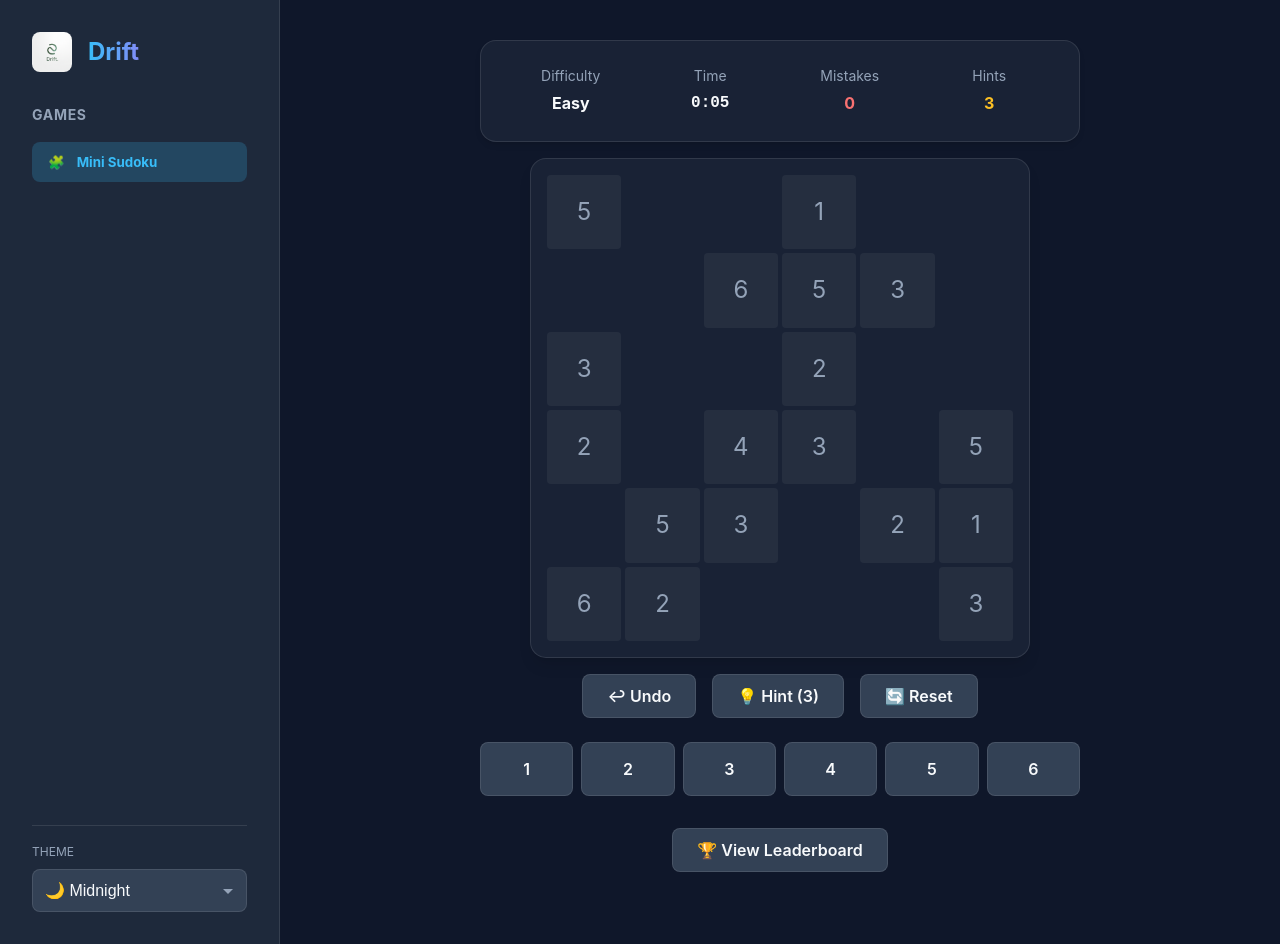
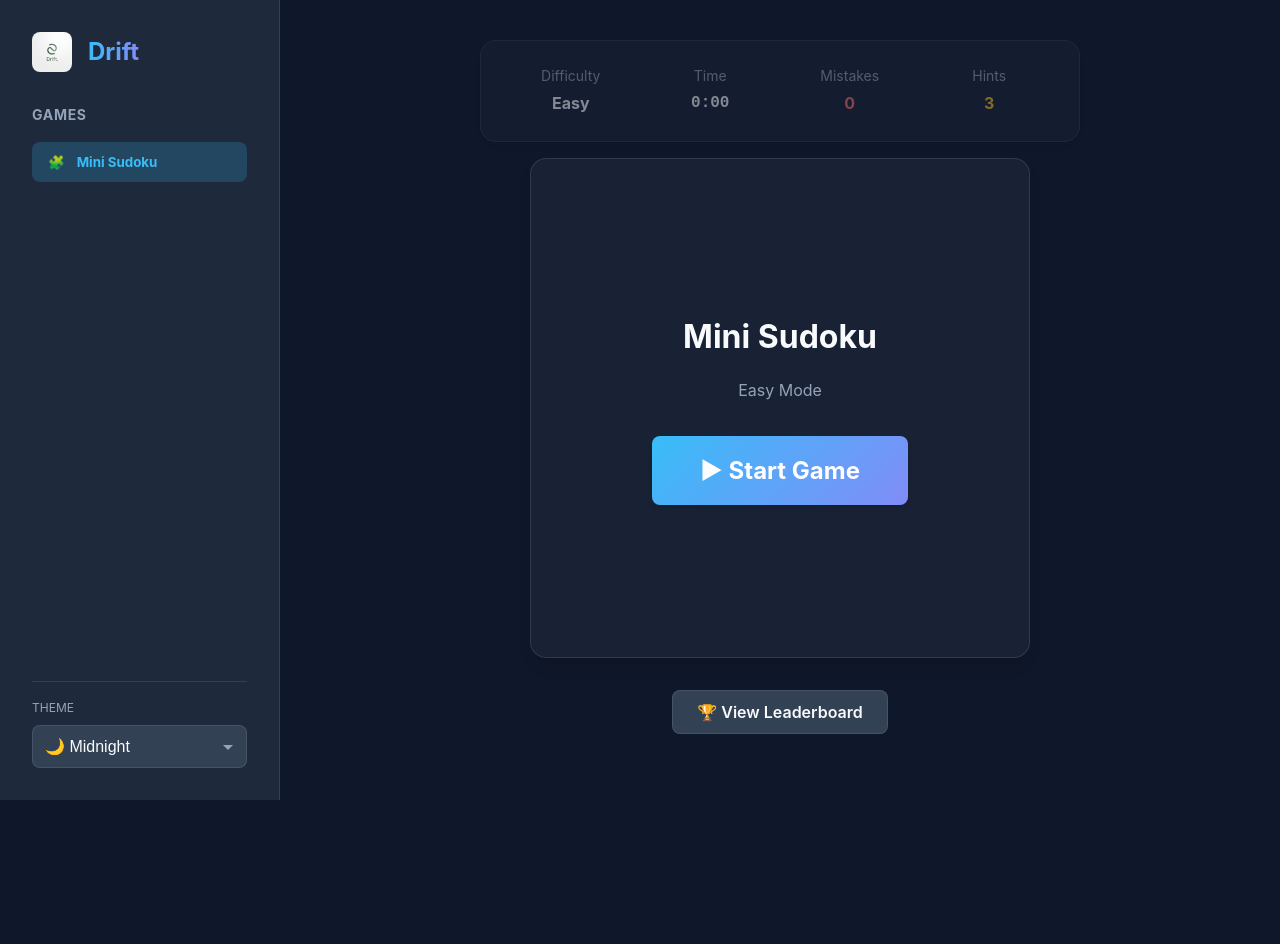
Before and after one commit to prithivrajmu/mindnumb_games, a React (Vite) app: page / in a window 1280 px wide. After the commit the page ends 800 px from the top, so only its background shows below. Built offline with nearby package versions, Linux system fonts and the light colour scheme.

Commit message:
begin timer on start and more lift

```diff
--- a/src/games/sudoku/SudokuGame.jsx
+++ b/src/games/sudoku/SudokuGame.jsx
@@ -19,6 +19,7 @@ const SudokuGame = () => {
     const [isMobile, setIsMobile] = useState(window.innerWidth < 768);
     const [hintsUsed, setHintsUsed] = useState(0);
     const MAX_HINTS = 3;
+    const [hasStarted, setHasStarted] = useState(false);
 
     useEffect(() => {
         const handleResize = () => {
@@ -41,22 +42,23 @@ const SudokuGame = () => {
         setHistory([]);
         setShowNumberPad(false);
         setHintsUsed(0);
+        setHasStarted(false);
     }, [difficulty]);
 
     useEffect(() => {
         startNewGame();
     }, []);
 
-    // Timer
+    // Timer - only starts after game begins
     useEffect(() => {
         let interval = null;
-        if (isActive && !isComplete) {
+        if (isActive && !isComplete && hasStarted) {
             interval = setInterval(() => {
                 setTimer(t => t + 1);
             }, 1000);
         }
         return () => clearInterval(interval);
-    }, [isActive, isComplete]);
+    }, [isActive, isComplete, hasStarted]);
 
     // Handle Cell Click
     const handleCellClick = (row, col) => {
@@ -209,6 +211,82 @@ const SudokuGame = () => {
 
     if (!gameData) return <div className="flex-center" style={{ height: '100%' }}>Loading...</div>;
 
+    // Start Screen
+    if (!hasStarted) {
+        return (
+            <div className="sudoku-container" style={{ maxWidth: isMobile ? '100%' : '600px', margin: '0 auto' }}>
+                {/* Header Info - Hidden during start */}
+                <div className="card" style={{ marginBottom: '1rem', padding: isMobile ? '1rem' : '1.5rem', opacity: 0.5 }}>
+                    <div style={{ display: 'grid', gridTemplateColumns: 'repeat(4, 1fr)', gap: '0.5rem', textAlign: 'center' }}>
+                        <div>
+                            <div style={{ fontSize: isMobile ? '0.75rem' : '0.875rem', color: 'var(--text-secondary)', marginBottom: '0.25rem' }}>Difficulty</div>
+                            <div style={{ fontWeight: 'bold', color: 'var(--text-primary)', fontSize: isMobile ? '0.875rem' : '1rem' }}>
+                                {difficulty === DIFFICULTY.EASY ? 'Easy' : difficulty === DIFFICULTY.MEDIUM ? 'Medium' : 'Hard'}
+                            </div>
+                        </div>
+                        <div>
+                            <div style={{ fontSize: isMobile ? '0.75rem' : '0.875rem', color: 'var(--text-secondary)', marginBottom: '0.25rem' }}>Time</div>
+                            <div style={{ fontWeight: 'bold', color: 'var(--text-primary)', fontFamily: 'monospace', fontSize: isMobile ? '0.875rem' : '1rem' }}>0:00</div>
+                        </div>
+                        <div>
+                            <div style={{ fontSize: isMobile ? '0.75rem' : '0.875rem', color: 'var(--text-secondary)', marginBottom: '0.25rem' }}>Mistakes</div>
+                            <div style={{ fontWeight: 'bold', color: 'var(--error)', fontSize: isMobile ? '0.875rem' : '1rem' }}>0</div>
+                        </div>
+                        <div>
+                            <div style={{ fontSize: isMobile ? '0.75rem' : '0.875rem', color: 'var(--text-secondary)', marginBottom: '0.25rem' }}>Hints</div>
+                            <div style={{ fontWeight: 'bold', color: 'var(--warning)', fontSize: isMobile ? '0.875rem' : '1rem' }}>{MAX_HINTS}</div>
+                        </div>
+                    </div>
+                </div>
+
+                {/* Start Button Centered on Grid Area */}
+                <div className="glass-panel" style={{
+                    padding: isMobile ? '0.5rem' : '1rem',
+                    aspectRatio: '1',
+                    marginBottom: '1rem',
+                    maxWidth: isMobile ? '100%' : '500px',
+                    margin: '0 auto',
+                    display: 'flex',
+                    alignItems: 'center',
+                    justifyContent: 'center',
+                    position: 'relative',
+                    background: 'var(--glass-bg)',
+                    backdropFilter: 'blur(20px)'
+                }}>
+                    <div style={{ textAlign: 'center' }}>
+                        <h2 style={{ fontSize: isMobile ? '1.5rem' : '2rem', marginBottom: '1rem', color: 'var(--text-primary)' }}>
+                            Mini Sudoku
+                        </h2>
+                        <p style={{ fontSize: isMobile ? '0.875rem' : '1rem', color: 'var(--text-secondary)', marginBottom: '2rem' }}>
+                            {difficulty === DIFFICULTY.EASY ? 'Easy' : difficulty === DIFFICULTY.MEDIUM ? 'Medium' : 'Hard'} Mode
+                        </p>
+                        <button
+                            className="btn-primary"
+                            onClick={() => setHasStarted(true)}
+                            style={{
+                                padding: isMobile ? '1rem 2rem' : '1.25rem 3rem',
+                                fontSize: isMobile ? '1.125rem' : '1.5rem',
+                                fontWeight: 'bold'
+                            }}
+                        >
+                            ▶ Start Game
+                        </button>
+                    </div>
+                </div>
+
+                <div style={{ textAlign: 'center', marginTop: '2rem' }}>
+                    <button className="btn-secondary" onClick={() => setShowLeaderboard(true)}>
+                        🏆 View Leaderboard
+                    </button>
+                </div>
+
+                {showLeaderboard && (
+                    <Leaderboard gameId="sudoku" onClose={() => setShowLeaderboard(false)} />
+                )}
+            </div>
+        );
+    }
+
     return (
         <>
             <div className="sudoku-container" style={{ maxWidth: isMobile ? '100%' : '600px', margin: '0 auto' }}>
@@ -251,8 +329,14 @@ const SudokuGame = () => {
                             const isInitial = gameData.initial[rIndex][cIndex] !== 0;
                             const isSelected = selectedCell && selectedCell[0] === rIndex && selectedCell[1] === cIndex;
 
-                            const borderRight = (cIndex + 1) % 3 === 0 && cIndex !== 5 ? '2px solid var(--grid-line)' : 'none';
-                            const borderBottom = (rIndex + 1) % 2 === 0 && rIndex !== 5 ? '2px solid var(--grid-line)' : 'none';
+                            // Enhanced border logic for 2x3 blocks with lifted effect
+                            const borderRight = (cIndex + 1) % 3 === 0 && cIndex !== 5 ? '4px solid var(--accent-primary)' : '1px solid rgba(255,255,255,0.1)';
+                            const borderBottom = (rIndex + 1) % 2 === 0 && rIndex !== 5 ? '4px solid var(--accent-primary)' : '1px solid rgba(255,255,255,0.1)';
+
+                            // Add subtle shadow for lifted blocks
+                            const boxShadow = ((cIndex + 1) % 3 === 0 && cIndex !== 5) || ((rIndex + 1) % 2 === 0 && rIndex !== 5)
+                                ? '0 2px 4px rgba(0,0,0,0.1)'
+                                : 'none';
 
                             return (
                                 <div
@@ -268,7 +352,8 @@ const SudokuGame = () => {
                                         borderRadius: '4px',
                                         borderRight,
                                         borderBottom,
-                                        transition: 'background 0.2s',
+                                        boxShadow,
+                                        transition: 'background 0.2s, box-shadow 0.2s',
                                         border: isSelected ? '2px solid var(--accent-primary)' : '1px solid transparent',
                                         minHeight: isMobile ? '44px' : 'auto'
                                     }}
```
